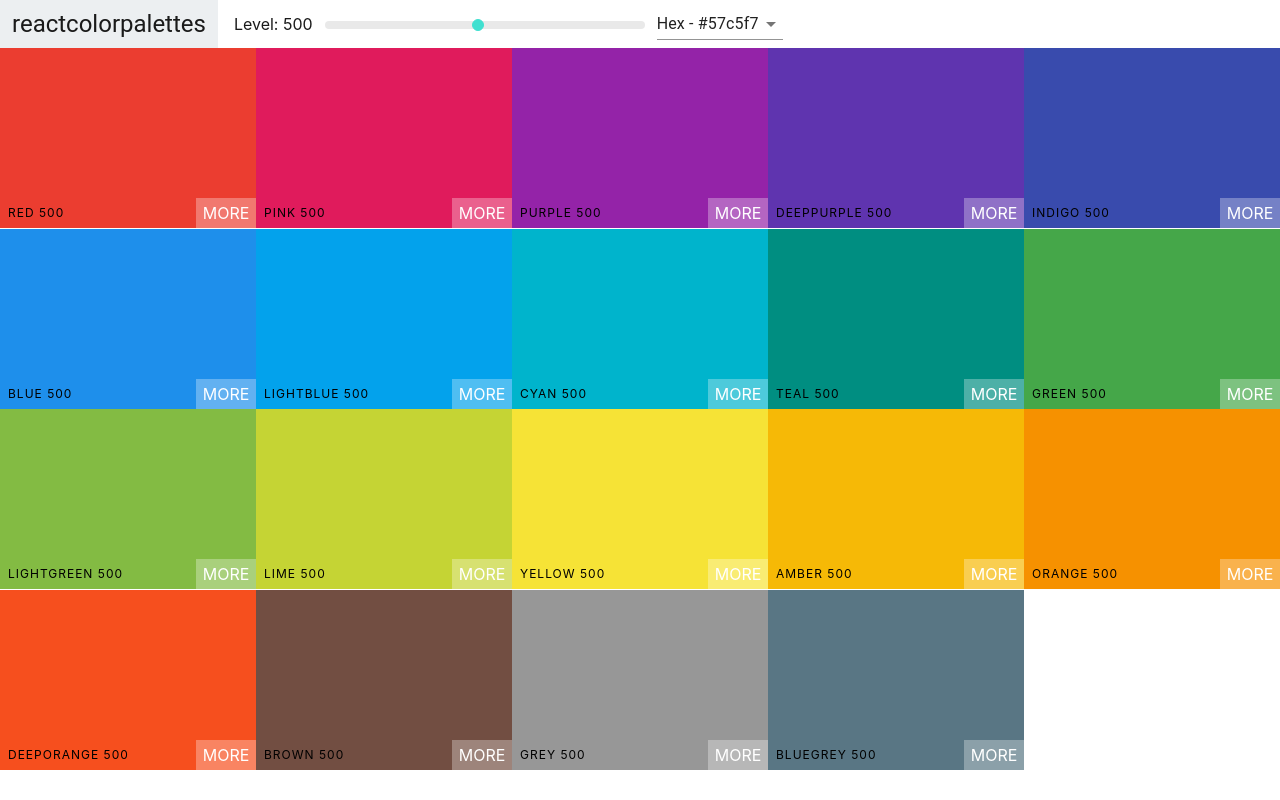
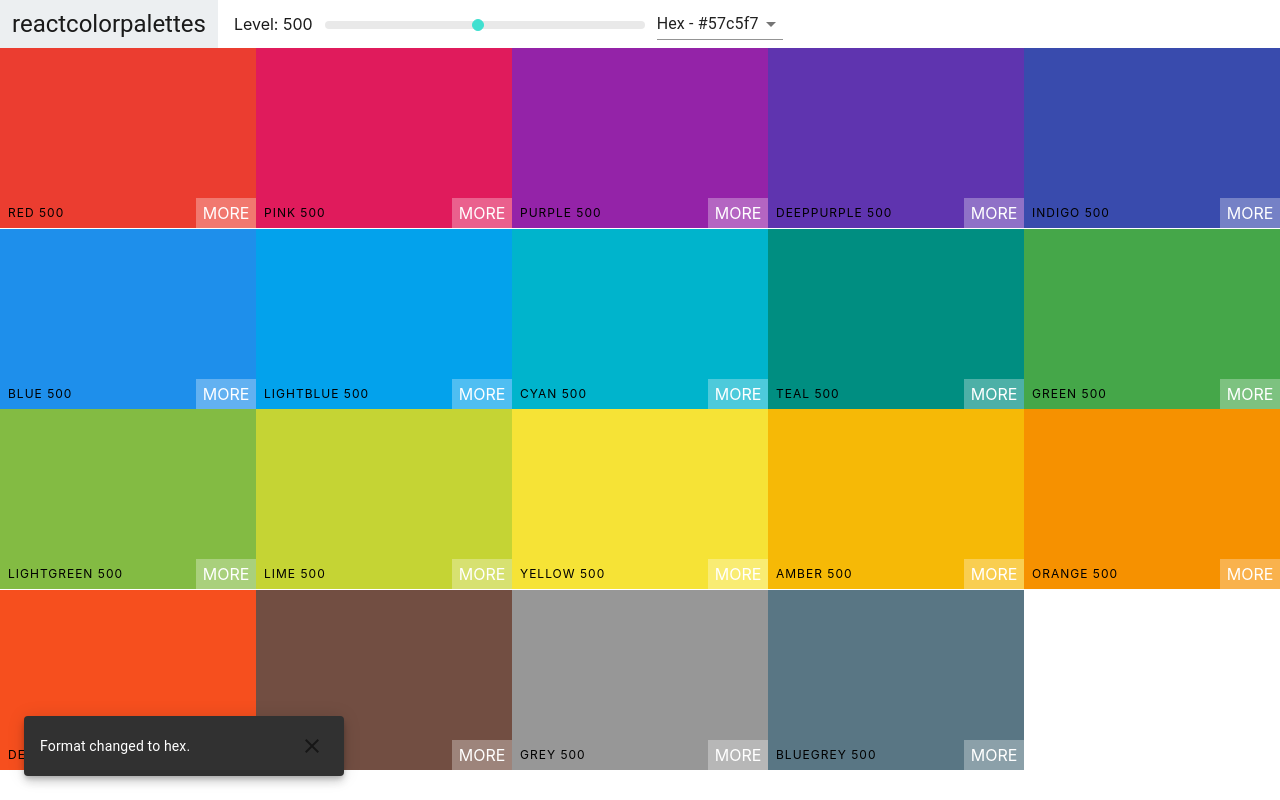
Before and after one commit to yunshine/React-Color-Palettes, a React (Create React App) app: page / in a window 1280 px wide. Built offline with nearby package versions, Linux system fonts and the light colour scheme.

Commit message:
Simple snackbar settings

```diff
--- a/src/Navbar.js
+++ b/src/Navbar.js
@@ -4,13 +4,15 @@ import MenuItem from '@material-ui/core/MenuItem';
 import Select from '@material-ui/core/Select';
 import Snackbar from '@material-ui/core/Snackbar';
 import CloseIcon from '@material-ui/icons/Close';
+import IconButton from '@material-ui/core/IconButton';
+// import { IconButton } from '@material-ui/core';
 import 'rc-slider/assets/index.css';
 import './Navbar.css';
 
 class Navbar extends Component {
   constructor(props) {
     super(props);
-    this.state = { format: "hex" };
+    this.state = { format: "hex", open: true };
     this.handleChange = this.handleChange.bind(this);
     // this.changeFormat = this.changeFormat.bind(this);
   }
@@ -41,6 +43,17 @@ handleChange(e) {
             <MenuItem value="rgba">RGBA - rgb(35,168,145, 1.0)</MenuItem>
           </Select>
         </div>
+    <Snackbar
+      anchorOrigin={{vertical: "bottom", horizontal: "left"}}
+      open={this.state.open}
+      autoHideDuration={2500}
+      message={<span id='message-id'>Format changed to {this.state.format}.</span>}
+      ContentProps={{"aria-describedby": "message-id"}}
+      action={[
+        <IconButton>
+          <CloseIcon />
+        </IconButton>
+      ]} />
       </nav>
     );
   }
```
